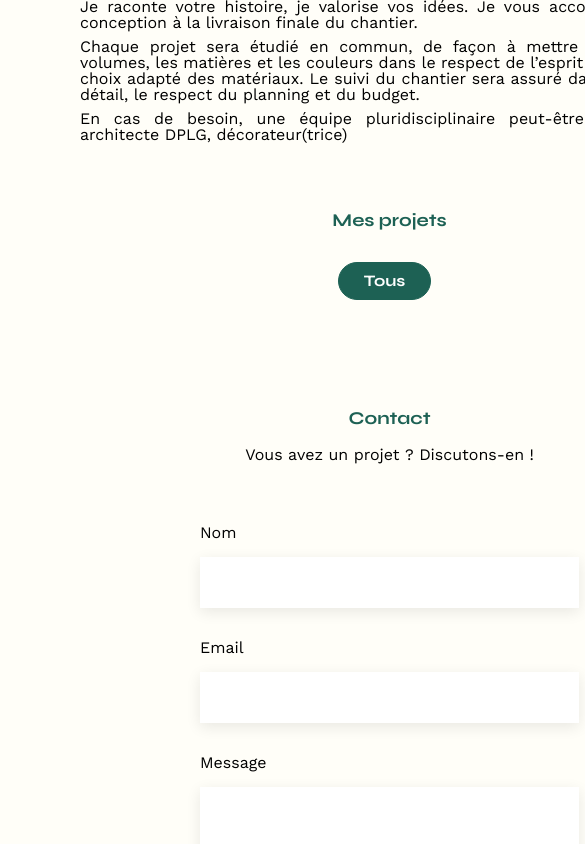
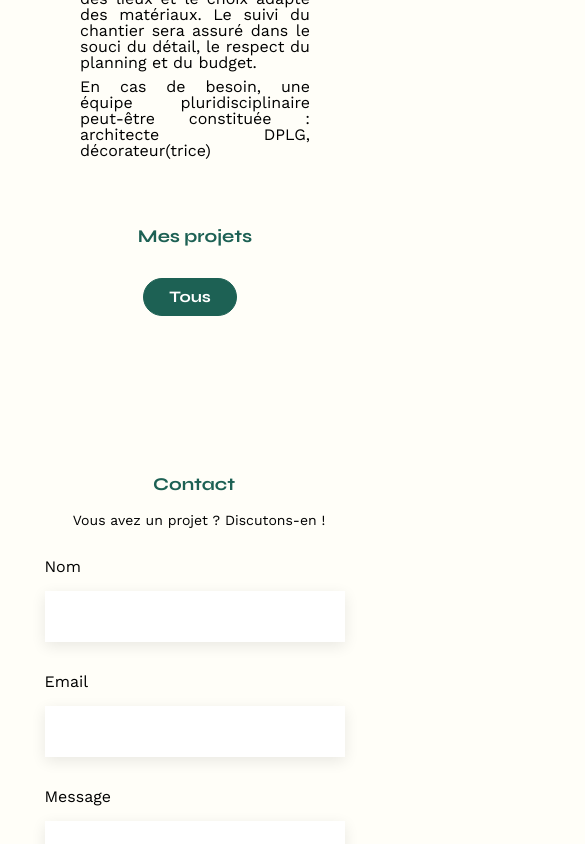
Before and after one commit to Anylisse/Portfolio-architecte-sophie-bluel, a plain HTML site: page FrontEnd/index.html in a window 390 px wide. Shown: the part 574-1418 px from the top of the page, 585 px wide, since content can reach past the window. Drawn offline with nearby package versions, Linux system fonts and the light colour scheme; no server answers.

Commit message:
Modifications css et media queries

```diff
--- a/FrontEnd/assets/style.css
+++ b/FrontEnd/assets/style.css
@@ -146,8 +146,6 @@ table {
 }
 
 body {
-	display: grid;
-	margin: 0 auto;
 	background-color: #FFFEF8;
 }
 
@@ -201,7 +199,6 @@ h2 {
 
 nav ul {
 	display: flex;
-	align-items: center;
 	list-style-type: none;
 }
 
@@ -225,7 +222,6 @@ li a img {
 }
 
 #introduction {
-	display: block;
 	margin-top: 50px;
 }
 
@@ -320,6 +316,8 @@ li a img {
 }
 
 #contact {
+	display: flex;
+	flex-direction: column;
 	width: 50%;
 	margin: auto;
 	padding-bottom: 70px;
@@ -336,11 +334,9 @@ li a img {
 
 #contact form {
 	text-align: left;
-	margin-top: 30px;
-	margin-left: 120px;
-	margin-right: 90px;
 	display: flex;
 	flex-direction: column;
+	margin: auto;
 }
 
 input[type="text"],
@@ -663,19 +659,12 @@ input[type="submit"] {
 
 @media screen and (min-width: 767px) and (max-width: 1024px) {
 	#contact form {
-		display: flex;
-		margin-left: 80px;
-		margin-right: 80px;
+		margin: auto;
 	}
 
 }
 
 @media screen and (max-width: 766px) {
-	header {
-		display: block;
-
-	}
-
 	h1 {
 		font-size: 18px;
 		text-align: center;
@@ -688,11 +677,6 @@ input[type="submit"] {
 		margin-top: 5px;
 	}
 
-	nav ul {
-		margin-left: 220px;
-		margin-top: 20px;
-	}
-
 	nav li {
 		font-size: 16px;
 	}
@@ -702,7 +686,6 @@ input[type="submit"] {
 	}
 
 	#introduction {
-		display: block;
 		margin-top: 50px;
 		margin-left: 50px;
 		margin-right: 50px;
@@ -722,9 +705,7 @@ input[type="submit"] {
 	}
 
 	#contact form {
-		display: flex;
-		margin-left: 200px;
-		margin-right: 200px;
+		margin: auto
 	}
 }
 
@@ -738,6 +719,13 @@ input[type="submit"] {
 		font-size: 16px;
 	}
 
+	nav ul {
+		display: flex;
+		justify-content: center;
+		align-items: center;
+		margin-top: 20px;
+	}
+
 	nav li {
 		font-size: 14px;
 	}
@@ -747,7 +735,6 @@ input[type="submit"] {
 	}
 
 	#introduction {
-		display: block;
 		margin-top: 30px;
 		margin-left: 10px;
 		margin-right: 10px;
@@ -758,8 +745,7 @@ input[type="submit"] {
 	}
 
 	#contact form {
-		display: flex;
-		flex-direction: column;
+		margin: auto;
 	}
 
 	footer {
@@ -770,3 +756,40 @@ input[type="submit"] {
 		align-items: baseline;
 	}
 }
+
+@media screen and (max-width: 425px) {
+	#contact {
+		width: 120%;
+	}
+
+	#contact form {
+		margin: auto;
+	}
+
+	input[type="text"],
+	[type="email"] {
+		width: 300px;
+	}
+
+	input[type="email"],
+	[type="email"] {
+		width: 300px;
+	}
+
+	#contact textarea {
+		width: 300px;
+	}
+
+	#contact h2 {
+		margin-right: 80px;
+	}
+
+	#contact p {
+		font-size: 14px;
+		margin-right: 70px;
+	}
+
+	input[type="submit"] {
+		margin: 30px 140px 0 60px;
+	}
+}
```
